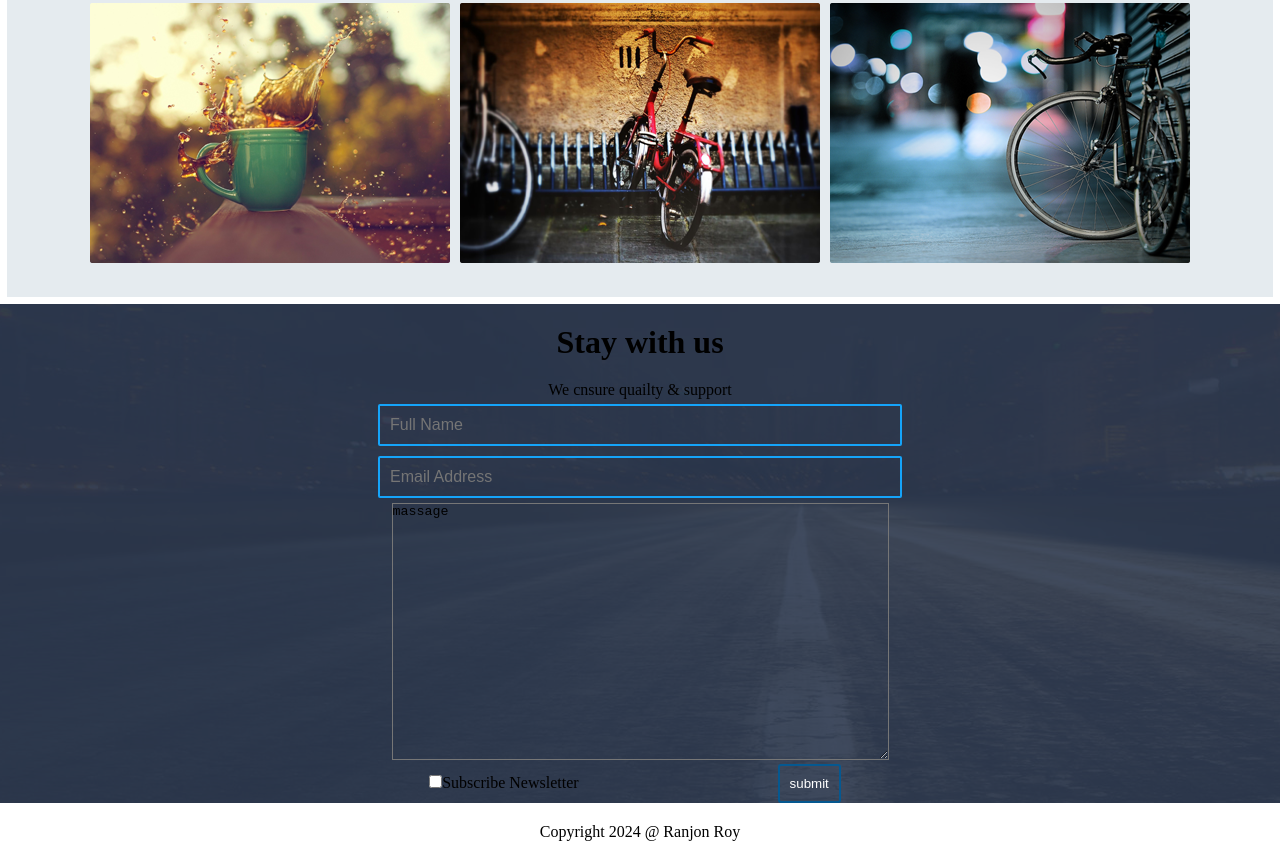
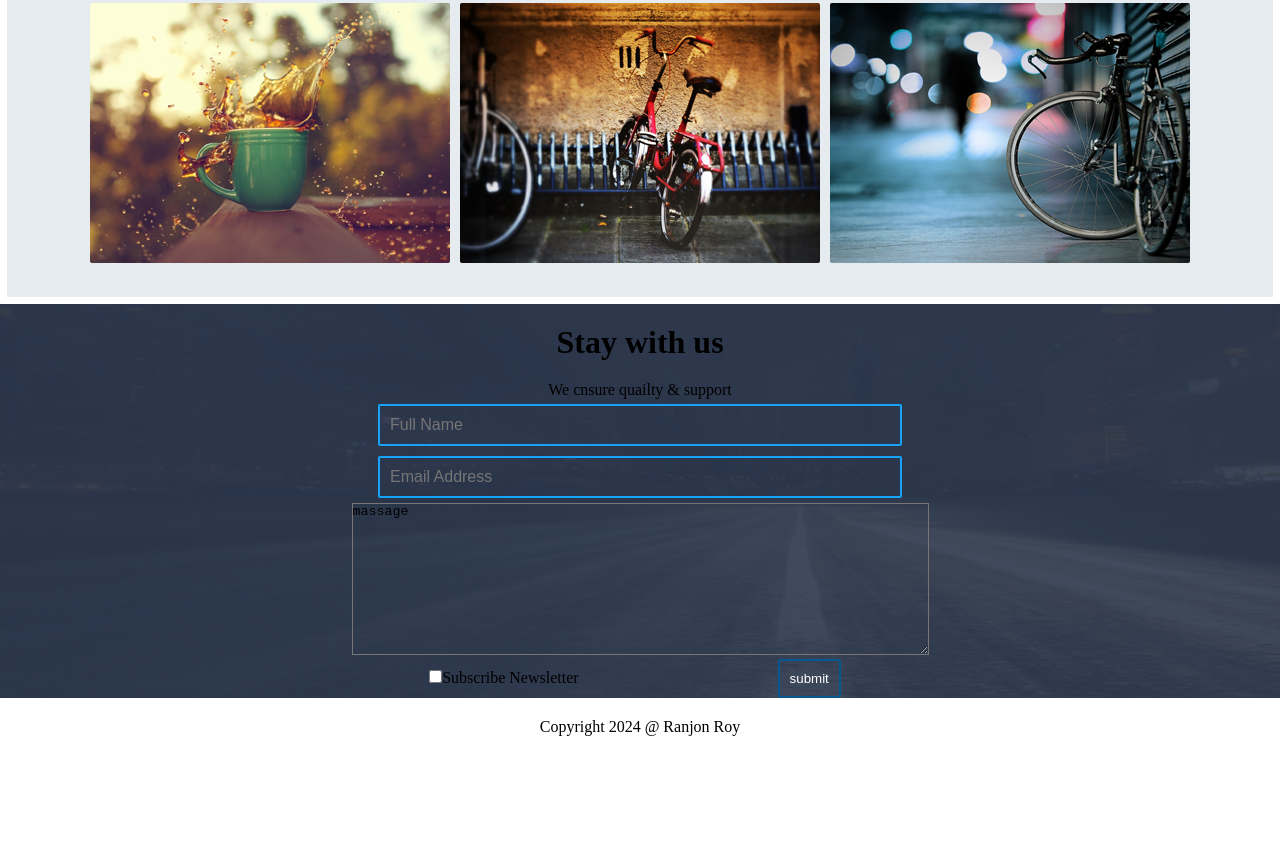
Before and after one commit to ranjonroy4444/strict2, a plain HTML site: page index.html in a window 1280 px wide. Shown: the part 1625-2486 px from the top of the page. After the commit the page ends 2381 px from the top, so only its background shows below. Drawn offline with Linux system fonts and the light colour scheme; a script that the page names is missing.

Commit message:
Update index.html

```diff
--- a/index.html
+++ b/index.html
@@ -120,7 +120,7 @@
                     <br>
                     <input type="text" placeholder="Email Address"> <br>
 
-                    <textarea class="massage-box" name="massage" id="massage" placeholder="massage" rows="17" cols="60" style="background:none;">massage</textarea><br>
+                    <textarea class="massage-box" name="massage" id="massage" placeholder="massage" rows="10" cols="70" style="background:none;">massage</textarea><br>
                 </div>
 
 
```
